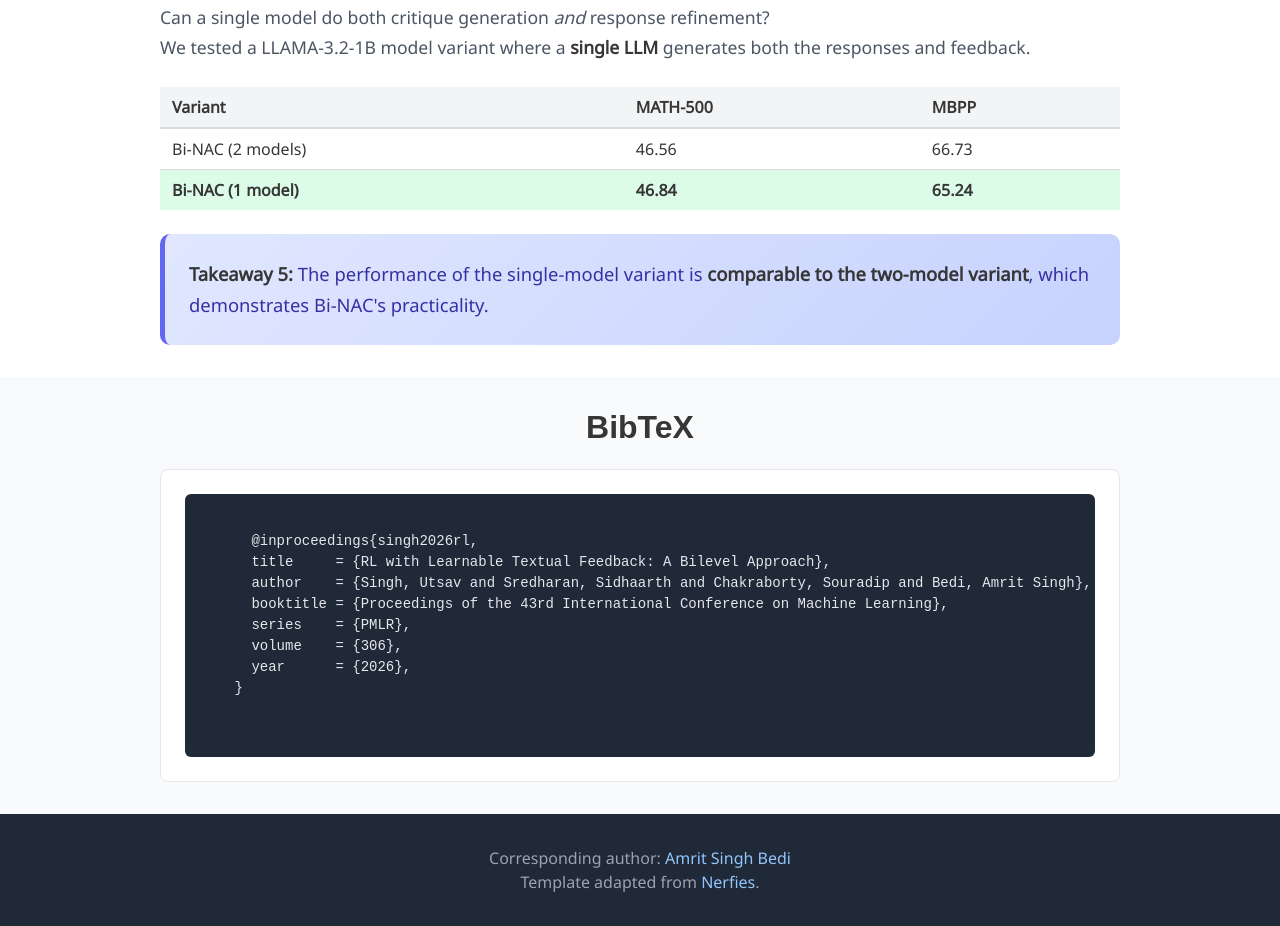
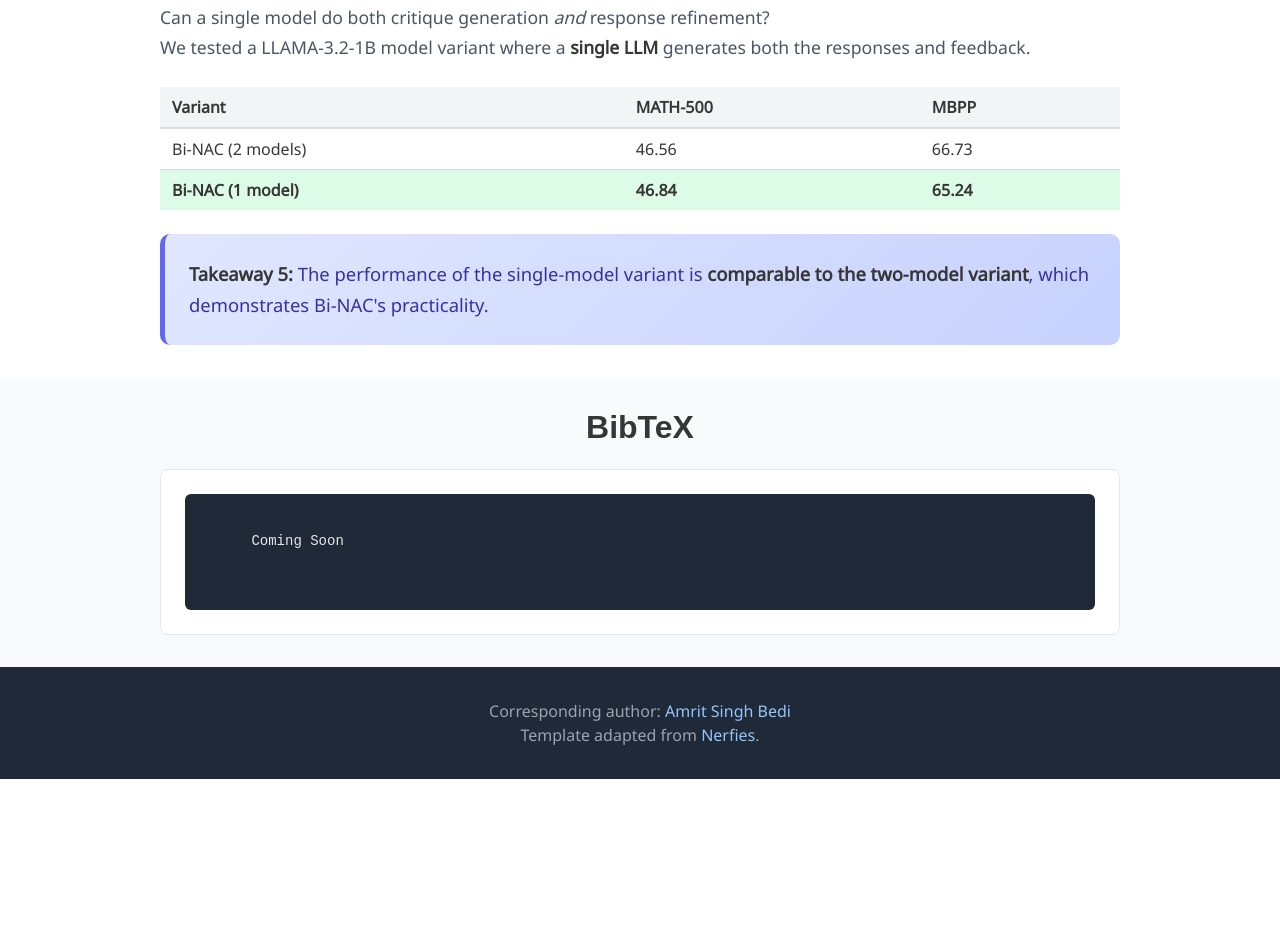
Before and after one commit to Utsavz/bilevel-textual-feedback, a plain HTML site: page index.html in a window 1280 px wide. Shown: the part 5631-6557 px from the top of the page. After the commit the page ends 6410 px from the top, so only its background shows below. Drawn offline with nearby package versions, Linux system fonts and the light colour scheme; some icons are missing; a web font is replaced by a local one.

Commit message:
Update index.html

```diff
--- a/index.html
+++ b/index.html
@@ -963,14 +963,7 @@
     <h2 class="title is-3 section-title" style="text-align: center; margin-bottom: 1.5rem;">BibTeX</h2>
     <div class="content">
       <pre style="background: white; border: 1px solid #e5e7eb; border-radius: 8px; padding: 1.5rem;"><code>
-      @inproceedings{singh2026rl,
-      title     = {RL with Learnable Textual Feedback: A Bilevel Approach},
-      author    = {Singh, Utsav and Sredharan, Sidhaarth and Chakraborty, Souradip and Bedi, Amrit Singh},
-      booktitle = {Proceedings of the 43rd International Conference on Machine Learning},
-      series    = {PMLR},
-      volume    = {306},
-      year      = {2026},
-    }
+      Coming Soon
 
       </code></pre>
     </div>
```
